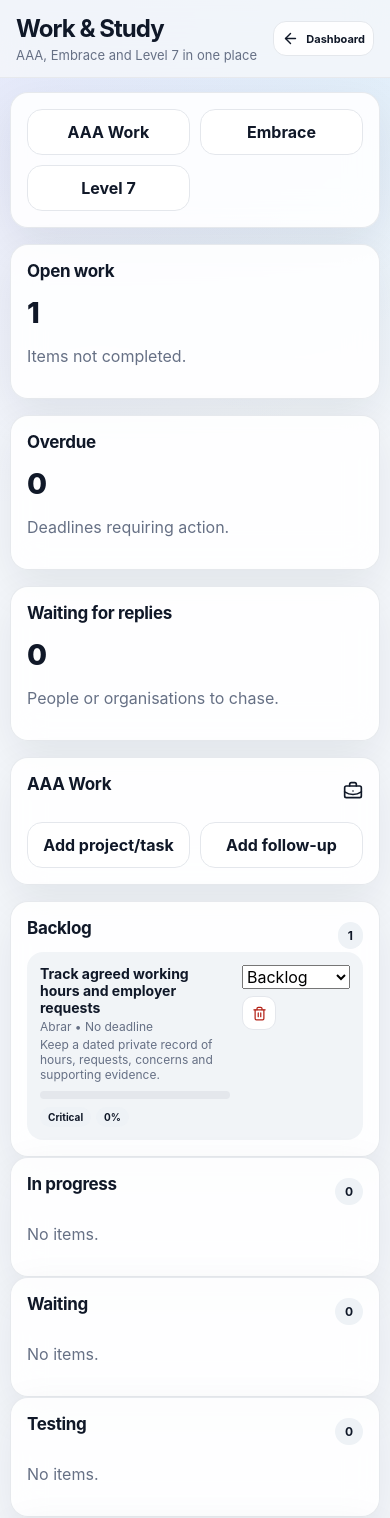
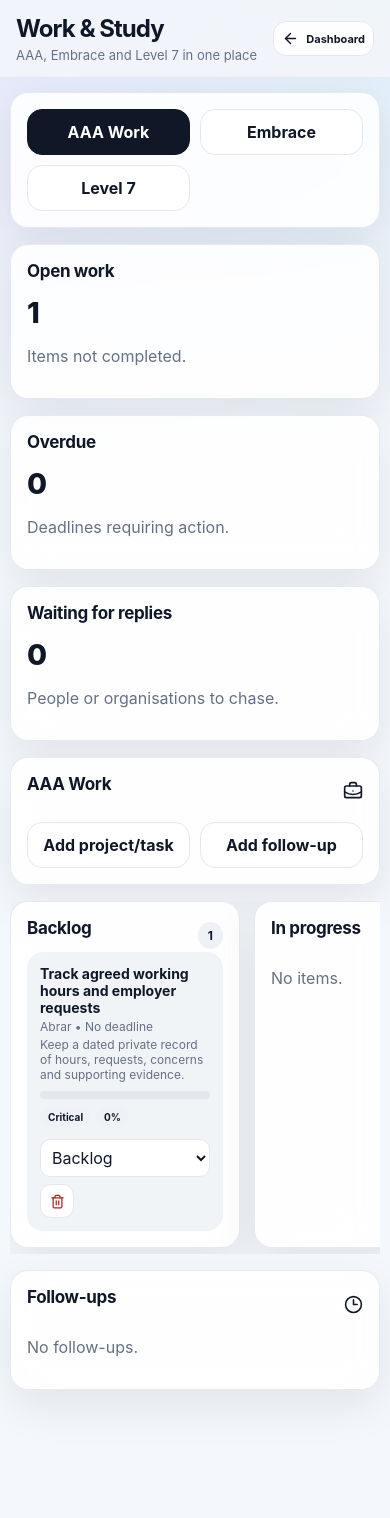
Before and after one commit to abrarmehmood423-code/abrar-os, a Next.js app: page /work in a window 390 px wide. Shown: the top 1518 px of the page. Built offline with nearby package versions, Linux system fonts and the light colour scheme.

Commit message:
Add work centre kanban and progress styling

```diff
--- a/app/globals.css
+++ b/app/globals.css
@@ -81,6 +81,7 @@ a { color: inherit; text-decoration: none; }
 .item span { display: block; color: var(--muted); font-size: 12px; margin-top: 3px; }
 .task-content { min-width: 0; flex: 1; }
 .item-actions { display: flex; gap: 7px; flex: 0 0 auto; }
+.item-actions select { max-width: 130px; border: 1px solid var(--border); border-radius: 10px; background: var(--surface-strong); color: var(--text); padding: 7px; }
 .command-row { display: grid; grid-template-columns: 1fr auto; gap: 10px; }
 .command {
   width: 100%; min-height: 58px; border: 1px solid var(--border); border-radius: 17px;
@@ -89,6 +90,7 @@ a { color: inherit; text-decoration: none; }
 .command:focus, input:focus, textarea:focus, select:focus { outline: 3px solid rgba(99,102,241,.14); border-color: #98a2b3; }
 .quick-grid { display: grid; grid-template-columns: repeat(4, 1fr); gap: 10px; margin-top: 14px; }
 .quick { border: 1px solid var(--border); border-radius: 15px; padding: 12px; background: white; color: var(--text); font-weight: 700; }
+.workspace-active { background: var(--primary) !important; color: white !important; border-color: var(--primary) !important; }
 .primary-button { border: 0; border-radius: 15px; padding: 0 18px; min-height: 48px; background: var(--primary); color: white; font-weight: 800; }
 .compact-button { min-height: 40px; display: inline-flex; align-items: center; gap: 7px; }
 .text-button { border: 0; background: transparent; color: var(--text); font-weight: 800; padding: 0; }
@@ -100,11 +102,15 @@ a { color: inherit; text-decoration: none; }
 .field input, .field select, .field textarea { width: 100%; border: 1px solid var(--border); border-radius: 14px; background: var(--surface-strong); color: var(--text); padding: 12px 13px; }
 .field textarea { min-height: 110px; resize: vertical; }
 .full-field { grid-column: 1 / -1; }
-.form-actions { display: flex; justify-content: flex-end; }
+.form-actions { display: flex; justify-content: flex-end; gap: 10px; }
 .empty-state { min-height: 180px; display: grid; align-content: center; justify-items: start; }
 .family-tabs { display: flex; flex-wrap: wrap; gap: 9px; margin-bottom: 16px; }
 .family-tabs .quick { flex: 0 0 auto; }
 .tab-active { background: var(--primary) !important; color: white !important; border-color: var(--primary) !important; }
+.progress { height: 8px; border-radius: 999px; background: var(--border); overflow: hidden; margin-top: 9px; }
+.progress > span { display: block; height: 100%; background: var(--primary); border-radius: inherit; }
+.kanban { display: grid; grid-template-columns: repeat(5, minmax(230px, 1fr)); gap: 14px; overflow-x: auto; padding-bottom: 6px; }
+.kanban-column { min-width: 230px; margin: 0; }
 .bottom-nav {
   position: fixed; left: 50%; bottom: 14px; transform: translateX(-50%); z-index: 30;
   width: min(620px, calc(100% - 24px)); display: grid; grid-template-columns: repeat(5, 1fr); gap: 6px;
@@ -128,12 +134,15 @@ a { color: inherit; text-decoration: none; }
   .full-field { grid-column: auto; }
   .primary-button { min-height: 48px; }
   .family-tabs { overflow-x: auto; flex-wrap: nowrap; padding-bottom: 4px; }
+  .item { flex-direction: column; }
+  .item-actions { width: 100%; }
+  .item-actions select { flex: 1; max-width: none; }
 }
 @media (prefers-color-scheme: dark) {
   :root { --background:#0b1017; --surface:rgba(17,24,39,.86); --surface-strong:#111827; --text:#f9fafb; --muted:#98a2b3; --border:#293548; --primary:#f9fafb; --primary-soft:#1c2738; --shadow:0 16px 45px rgba(0,0,0,.26); }
   body { background: radial-gradient(circle at top left, rgba(99,102,241,.12), transparent 30rem), var(--background); }
   .topbar { background: rgba(11,16,23,.82); }
-  .nav-button.active, .primary-button, .tab-active { color:#101828 !important; }
+  .nav-button.active, .primary-button, .tab-active, .workspace-active { color:#101828 !important; }
   .item { background: rgba(28,39,56,.75); }
   .quick { background:#111827; color:var(--text); }
   .bottom-nav { background:rgba(17,24,39,.92); }
```
